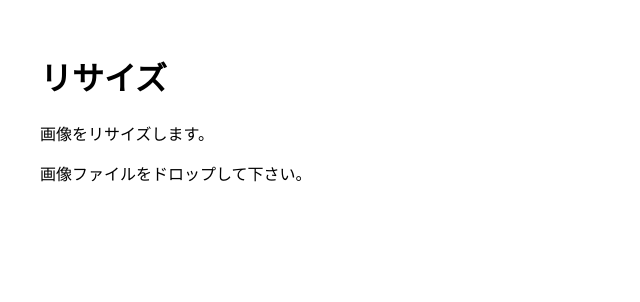
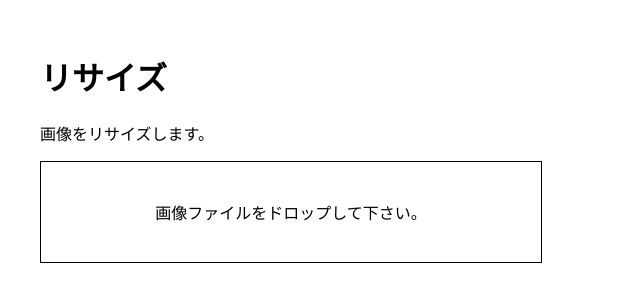
Before and after one commit to osawa-koki/simple-image-manipulator.ts, a React (Create React App) app: page /simple-image-manipulator.ts/resize in a window 1280 px wide. Shown: the top 302 px of the page, without its empty margins (0-640 px from the left). Built offline with nearby package versions, Linux system fonts and the light colour scheme.

Commit message:
小さな修正。

```diff
--- a/src/Pages/Resize.scss
+++ b/src/Pages/Resize.scss
@@ -3,8 +3,11 @@
   margin: 1rem auto;
   max-width: 1200px;
   padding: 1rem;
-  #drag-div {
-    width: 100px;
+  #DropZone {
+    display: flex;
+    justify-content: center;
+    align-items: center;
+    width: 500px;
     height: 100px;
     border: 1px black solid;
   }
--- a/src/Pages/Resize.tsx
+++ b/src/Pages/Resize.tsx
@@ -1,7 +1,7 @@
 import React, {useCallback} from 'react';
 
 import Jimp from 'jimp/browser/lib/jimp'
-import Dropzone , { useDropzone } from 'react-dropzone';
+import Dropzone from 'react-dropzone';
 
 import './Resize.scss';
 
@@ -46,7 +46,7 @@ class Resize extends React.Component {
         <Dropzone onDrop={(files: File[]) => {this.FileDropped(files)}}>
           {({getRootProps, getInputProps}) => (
             <section>
-              <div {...getRootProps()}>
+              <div id="DropZone" {...getRootProps()}>
                 <input {...getInputProps()} />
                 <p>画像ファイルをドロップして下さい。</p>
               </div>
```
